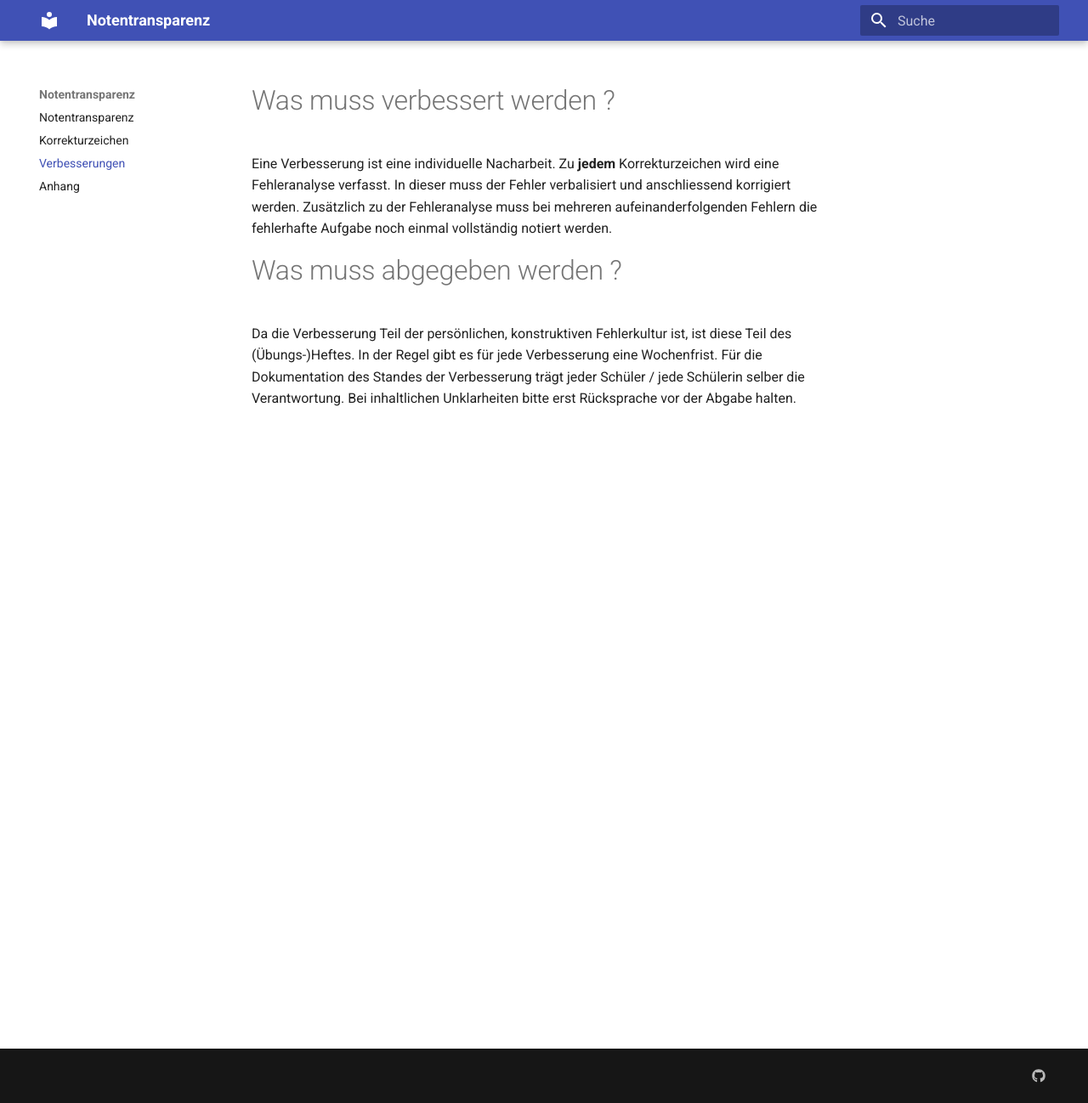
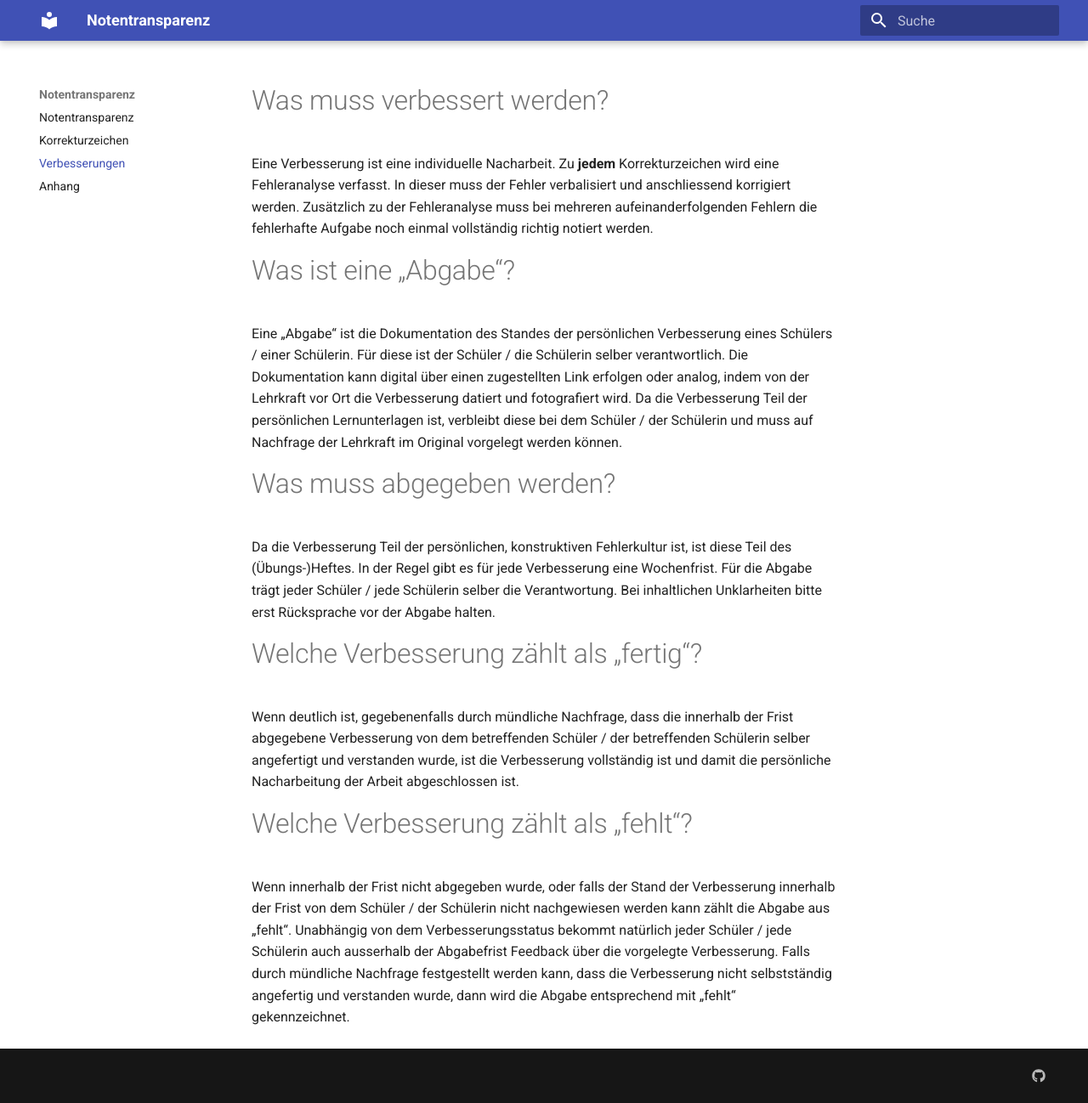
Before and after one commit to tna76874/notentransparenz, an MkDocs documentation site: the page built from docs/verbesserung.md, in a window 1280 px wide and 1298 px high. Shown: the whole window at 85% size. Built offline with MkDocs 1.6.1 and Material for MkDocs 9.7.7, drawn with Linux system fonts in a browser that asks for light colours.

Commit message:
update doc

```diff
--- a/docs/verbesserung.md
+++ b/docs/verbesserung.md
@@ -1,7 +1,19 @@
-# Was muss verbessert werden ?
+# Was muss verbessert werden?
 
-Eine Verbesserung ist eine individuelle Nacharbeit. Zu **jedem** Korrekturzeichen wird eine Fehleranalyse verfasst. In dieser muss der Fehler verbalisiert und anschliessend korrigiert werden. Zusätzlich zu der Fehleranalyse muss bei mehreren aufeinanderfolgenden Fehlern die fehlerhafte Aufgabe noch einmal vollständig notiert werden.
+Eine Verbesserung ist eine individuelle Nacharbeit. Zu **jedem** Korrekturzeichen wird eine Fehleranalyse verfasst. In dieser muss der Fehler verbalisiert und anschliessend korrigiert werden. Zusätzlich zu der Fehleranalyse muss bei mehreren aufeinanderfolgenden Fehlern die fehlerhafte Aufgabe noch einmal vollständig richtig notiert werden.
 
-# Was muss abgegeben werden ?
+# Was ist eine „Abgabe“?
 
-Da die Verbesserung Teil der persönlichen, konstruktiven Fehlerkultur ist, ist diese Teil des (Übungs-)Heftes. In der Regel gibt es für jede Verbesserung eine Wochenfrist. Für die Dokumentation des Standes der Verbesserung trägt jeder Schüler / jede Schülerin selber die Verantwortung. Bei inhaltlichen Unklarheiten bitte erst Rücksprache vor der Abgabe halten.
+Eine „Abgabe“ ist die Dokumentation des Standes der persönlichen Verbesserung eines Schülers / einer Schülerin. Für diese ist der Schüler / die Schülerin selber verantwortlich. Die Dokumentation kann digital über einen zugestellten Link erfolgen oder analog, indem von der Lehrkraft vor Ort die Verbesserung datiert und fotografiert wird. Da die Verbesserung Teil der persönlichen Lernunterlagen ist, verbleibt diese bei dem Schüler / der Schülerin und muss auf Nachfrage der Lehrkraft im Original vorgelegt werden können.
+
+# Was muss abgegeben werden?
+
+Da die Verbesserung Teil der persönlichen, konstruktiven Fehlerkultur ist, ist diese Teil des (Übungs-)Heftes. In der Regel gibt es für jede Verbesserung eine Wochenfrist. Für die Abgabe trägt jeder Schüler / jede Schülerin selber die Verantwortung. Bei inhaltlichen Unklarheiten bitte erst Rücksprache vor der Abgabe halten.
+
+# Welche Verbesserung zählt als „fertig“?
+
+Wenn deutlich ist, gegebenenfalls durch mündliche Nachfrage, dass die innerhalb der Frist abgegebene Verbesserung von dem betreffenden Schüler / der betreffenden Schülerin selber angefertigt und verstanden wurde, ist die Verbesserung vollständig ist und damit die persönliche Nacharbeitung der Arbeit abgeschlossen ist.
+
+# Welche Verbesserung zählt als „fehlt“?
+
+Wenn innerhalb der Frist nicht abgegeben wurde, oder falls der Stand der Verbesserung innerhalb der Frist von dem Schüler / der Schülerin nicht nachgewiesen werden kann zählt die Abgabe aus „fehlt“. Unabhängig von dem Verbesserungsstatus bekommt natürlich jeder Schüler / jede Schülerin auch ausserhalb der Abgabefrist Feedback über die vorgelegte Verbesserung. Falls durch mündliche Nachfrage festgestellt werden kann, dass die Verbesserung nicht selbstständig angefertig und verstanden wurde, dann wird die Abgabe entsprechend mit „fehlt“ gekennzeichnet.
```
Also changed, not shown: 1 other file.
